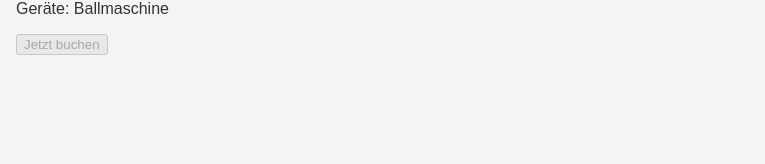
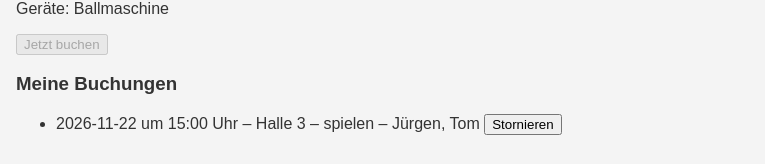
Before and after one commit to AMPFV1/TennisGuide, a React (Vite) app: page /plaetze in a window 1280 px wide. Shown: the part 1187-1351 px from the top of the page, without its empty margins (0-765 px from the left). Before the commit the page ends 1274 px from the top, so only its background shows below. Built offline with nearby package versions, Linux system fonts and the light colour scheme; no server answers.

Commit message:
Beispielbuchung eingebaut

```diff
--- /dev/null
+++ b/src/komponenten/BuchungsListe.tsx
@@ -0,0 +1,32 @@
+import type { Buchung } from '../typen/buchung.ts';
+import { plaetze } from '../daten/plaetze.ts';
+
+interface BuchungsListeProps {
+  buchungen: Buchung[];
+  onStornieren: (id: number) => void;
+}
+
+function BuchungsListe({ buchungen, onStornieren }: BuchungsListeProps): React.JSX.Element {
+  return (
+    <div className='buchungs-liste'>
+      <h3>Meine Buchungen</h3>
+
+      {buchungen.length === 0 && <p>Du hast noch nichts gebucht.</p>}
+
+      <ul>
+        {buchungen.map((buchung) => {
+          const platz = plaetze.find((p) => p.id === buchung.platzId);
+          return (
+            <li key={buchung.id}>
+              {buchung.datum} um {buchung.uhrzeit}:00 Uhr – {platz?.name} – {buchung.art} –{' '}
+              {buchung.namen.join(', ')}{' '}
+              <button onClick={() => onStornieren(buchung.id)}>Stornieren</button>
+            </li>
+          );
+        })}
+      </ul>
+    </div>
+  );
+}
+
+export default BuchungsListe;
--- a/src/seiten/PlatzBuchung.tsx
+++ b/src/seiten/PlatzBuchung.tsx
@@ -3,6 +3,8 @@ import Chatbox from '../komponenten/Chatbox.tsx';
 import WetterLeiste from '../komponenten/WetterLeiste.tsx';
 import BuchungsEntwurf from '../komponenten/BuchungsEntwurf.tsx';
 import type { Buchungsentwurf } from '../komponenten/BuchungsEntwurf.tsx';
+import BuchungsListe from '../komponenten/BuchungsListe.tsx';
+import type { Buchung } from '../typen/buchung.ts';
 
 function PlatzBuchung(): React.JSX.Element {
   // zum Testen erstmal mit Beispieldaten
@@ -17,6 +19,15 @@ function PlatzBuchung(): React.JSX.Element {
     geraete: ['ballmaschine'],
   });
 
+  // meine eigenen Buchungen (zum Testen eine Beispielbuchung)
+  const [buchungen, setBuchungen] = useState<Buchung[]>([
+    { id: 1, art: 'spielen', datum: '2026-11-22', uhrzeit: 15, platzId: 'halle3', namen: ['Jürgen', 'Tom'], geraete: [] },
+  ]);
+
+  const handleStornieren = (id: number): void => {
+    setBuchungen(buchungen.filter((b) => b.id !== id));
+  };
+
   return (
     <section>
       <h2>Platz buchen</h2>
@@ -28,6 +39,7 @@ function PlatzBuchung(): React.JSX.Element {
       <WetterLeiste />
       <Chatbox />
       <BuchungsEntwurf entwurf={entwurf} />
+      <BuchungsListe buchungen={buchungen} onStornieren={handleStornieren} />
     </section>
   );
 }
```
